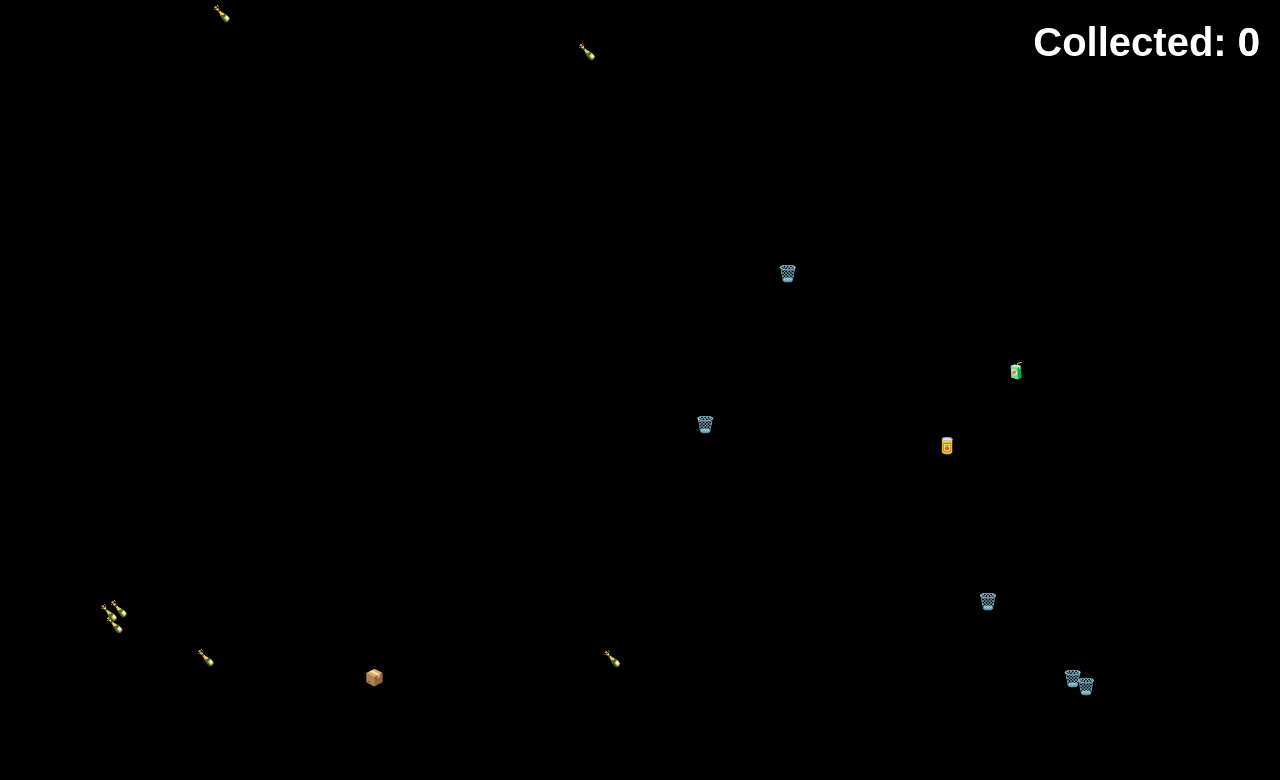
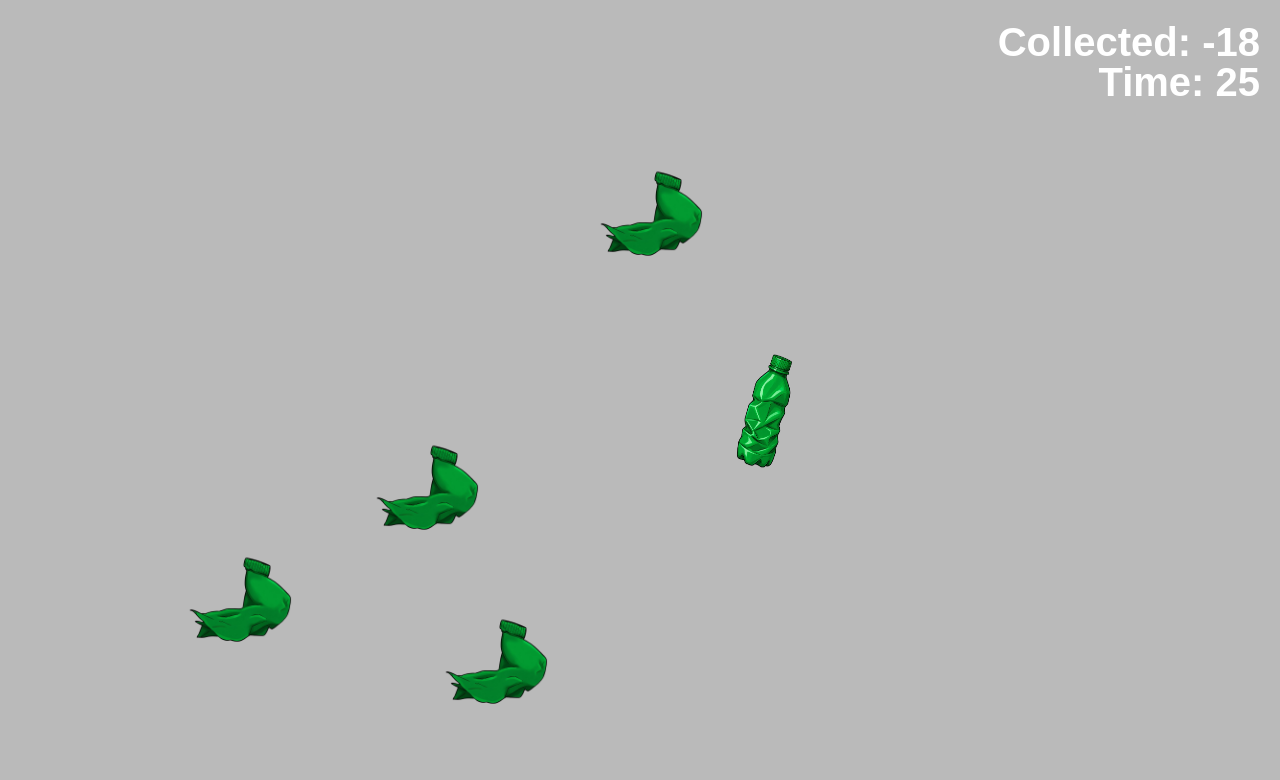
Before and after one commit to Flario12/3AHIF_Brindisi_Project, a plain HTML site: page garbage_game/index.html in a window 1280 px wide. Drawn offline with Linux system fonts and the light colour scheme.

Commit message:
Letzter Stand

```diff
--- a/garbage_game/index.html
+++ b/garbage_game/index.html
@@ -7,10 +7,23 @@
     <link rel="stylesheet" href="style.css">
 </head>
 <body>
+    <!-- Start Screen
+    <div id="startScreen">
+        <h1>Garbage Collector</h1>
 
-    <div id="score">0</div>
+        <p>
+            Move your mouse over the garbage before it disappears.
+            Each collected item gives you points.
+            Missing garbage costs points.
+            Reach 50 points before time runs out!
+        </p>
+
+        <button id="startButton">Start Game</button>
+    </div>
+    -->
+
     <div id="score">Collected: 0</div>
-    <div id="timer">Time: 60</div>
+    <div id="timer">Time: </div>
 
     <script src="script.js"></script>
 </body>
--- a/garbage_game/script.js
+++ b/garbage_game/script.js
@@ -1,41 +1,135 @@
 let score = 0;
-let timeLeft = 60;
+const startTime = 30;
+let timeLeft = startTime;
+let bottomLimit = -20;
+let upperLimit = 50;
+let spawnIntervalTime = 450;
+let spawnInterval;
 
 const scoreDisplay = document.getElementById("score");
 const timerDisplay = document.getElementById("timer");
+const garbageImages =
+[
+    "images/garbage1.png",
+    "images/garbage2.png"
+];
 
-function createGarbage() {
-    const garbage = document.createElement("div");
+let gameRunning = true;
+
+
+
+function OneGarbage (){
+
+    const garbage = document.createElement("img");
 
     garbage.classList.add("garbage");
+    garbage.style.width = "120px";
+    garbage.style.height = "120px";
 
-    const garbageIcons = ["🗑️", "🥫", "🍾", "📦", "🧃"];
-    garbage.textContent =
-        garbageIcons[Math.floor(Math.random() * garbageIcons.length)];
+    // Takes a random image from the garbageImages array
+    garbage.src = garbageImages[
+        Math.floor(Math.random() * garbageImages.length)
+    ];
 
     garbage.style.left =
-        Math.random() * (window.innerWidth - 50) + "px";
+        Math.random() * (window.innerWidth - 150) + "px";
 
     garbage.style.top =
-        Math.random() * (window.innerHeight - 50) + "px";
+        Math.random() * (window.innerHeight - 150) + "px";
+
+    document.body.appendChild(garbage);
+
+
+    const penaltyTimer = setTimeout(() => {
+        if (garbage.parentNode) {
+           score -= 3;
+            scoreDisplay.textContent = `Collected: ${score}`;
+            garbage.remove();
+        }}, 2000);
+
+
+        checkScore();
+
+
 
     garbage.addEventListener("mouseenter", () => {
         if (timeLeft <= 0) return;
+        clearTimeout(penaltyTimer);
 
-        score++;
+        score += 2;
         scoreDisplay.textContent = `Collected: ${score}`;
 
         garbage.remove();
-        createGarbage();
+        //createGarbage();
     });
-
-    document.body.appendChild(garbage);
 }
 
+
+
+// Function to start the spawn interval with a given time
+function startSpawnInterval(ms) {
+    clearInterval(spawnInterval);
+    spawnInterval = setInterval(() => {
+        if (gameRunning) {
+            createGarbage();
+        }
+    }, ms);
+}
+
+
+
+function createGarbage() {
+    let n = 1;
+    scoreDisplay.textContent = `Collected: ${score}`;
+
+    if (timeLeft <= startTime / 2) {
+        n = 2;
+
+        if (spawnIntervalTime !== 1200) {
+            spawnIntervalTime = 650;
+            startSpawnInterval(spawnIntervalTime);
+        }
+    }
+
+    for (let i = 0; i < n; i++) {
+        OneGarbage();
+    }
+}
+
+
+
+function endGame(message) {
+    gameRunning = false;
+    clearInterval(timer);
+    clearInterval(spawnInterval);
+
+    document.querySelectorAll(".garbage").forEach(g => g.remove());
+
+    alert(message);
+}
+
+
+
+function checkScore() {
+     if (score <= bottomLimit) {
+        endGame("Game Over! You collected too much garbage.");
+
+    } else if (score >= upperLimit) {
+        endGame("Congratulations! You collected enough garbage to win!");
+
+    }
+}
+
+
+
 // Spawn garbage
-for (let i = 0; i < 15; i++) {
-    createGarbage();
-}
+spawnInterval = setInterval(() => {
+    if (gameRunning) {
+        createGarbage();
+    }
+}, spawnIntervalTime);
+
+
 
 // Timer
 const timer = setInterval(() => {
@@ -43,10 +137,6 @@ const timer = setInterval(() => {
     timerDisplay.textContent = `Time: ${timeLeft}`;
 
     if (timeLeft <= 0) {
-        clearInterval(timer);
-
-        document.querySelectorAll(".garbage").forEach(g => g.remove());
-
-        alert(`Game Over!\nYou collected ${score} pieces of garbage.`);
+        endGame("Time's up! Game Over!");
     }
 }, 1000);
--- a/garbage_game/style.css
+++ b/garbage_game/style.css
@@ -1,7 +1,8 @@
 body {
     margin: 0;
     overflow: hidden;
-    background: black;
+    background: rgba(0, 0, 0, 0.326);
+    animation: floorChange 3s infinite;
 }
 
 #score {
@@ -15,20 +16,27 @@ body {
     z-index: 1000;
 }
 
+#timer {
+    position: fixed;
+    color: white;
+    top: 60px;
+    right: 20px;
+    font-size: 40px;
+    font-family: Arial, sans-serif;
+    font-weight: bold;
+    z-index: 1000;
+}
+
 .garbage {
     position: absolute;
-    width: 100px;
-    height: 100px;
+    max-width: 150px;
+    max-height: 150px;
     cursor: pointer;
     user-select: none;
 }
 
-#timer {
-    position: fixed;
-    top: 60px;
-    right: 20px;
-    font-size: 28px;
-    font-family: Arial, sans-serif;
-    font-weight: bold;
-    color: black;
+@keyframes floorChange {
+    0% { background-color: rgba(0, 0, 0, 0.226); }
+    50% { background-color: rgba(0, 0, 0, 0.326); }
+    100% { background-color: rgba(0, 0, 0, 0.226); }
 }
```
Also changed, not shown: garbage_game/images/garbage2.png (added).
